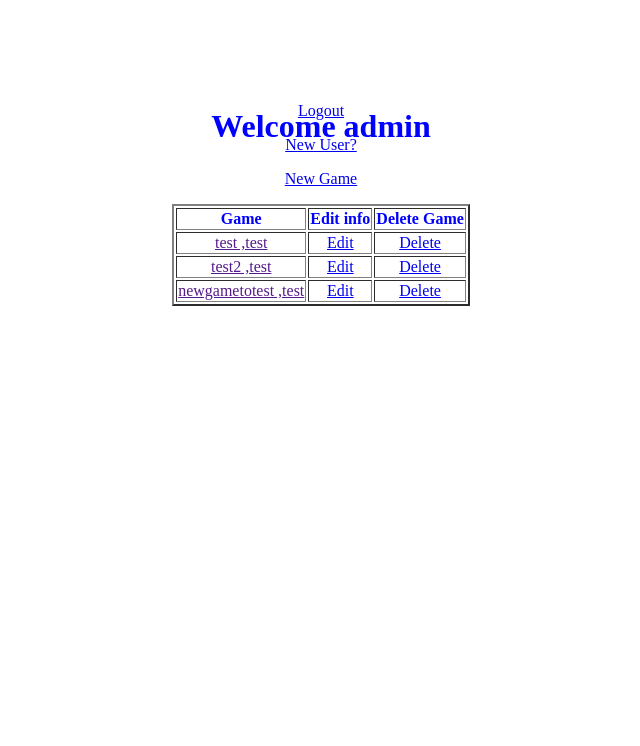
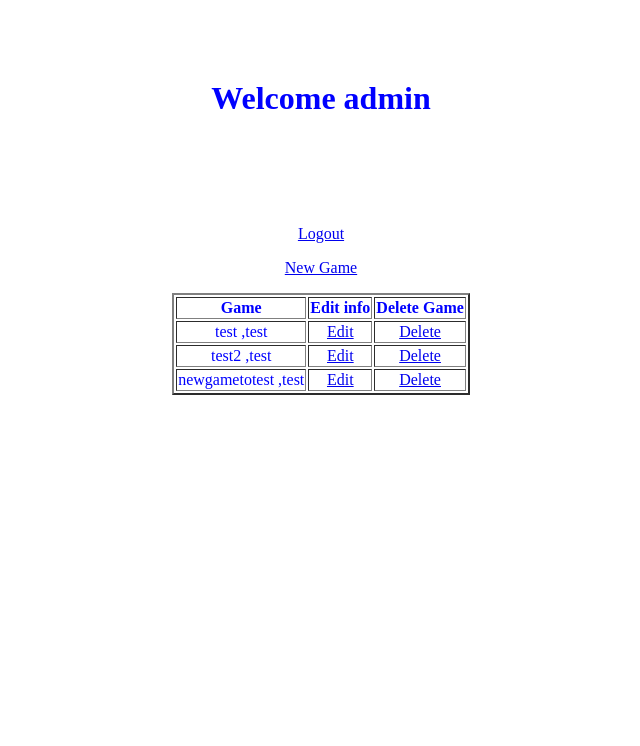
Before and after one commit to cs-fullstack-2019-spring/django-mini-project4-thomas-rob, a Django app: page / in a window 1280 px wide. Shown: the top 746 px of the page, without its empty margins (319-959 px from the left). After the commit the page ends 395 px from the top, so only its background shows below. Run offline with Django 3.2, Linux system fonts and the light colour scheme; a user stored in the database is signed in; data comes from the database, SQL or seed files in the repository; both versions use the stored data as it was after the commit.

Commit message:
minor debugging and style rework

```diff
--- a/gameApp/static/gameApp/style.css
+++ b/gameApp/static/gameApp/style.css
@@ -1,7 +1,7 @@
 body{
     display: grid;
     grid-template-columns: repeat(12, 1fr);
-    grid-template-rows: repeat(25, 1fr);
+    grid-template-rows: repeat(15, 1fr);
     grid-column-gap: 10px;
     grid-row-gap: 15px;
     justify-items: center;
@@ -9,7 +9,6 @@ body{
 header{
     grid-column: 5/9;
     grid-row: 2/5;
-    font-size: 100%;
     color: blue;
 }
 #nav1{
@@ -26,10 +25,8 @@ header{
      border: 1.5px solid black;
  }
  div{
-     grid-row: 2/5;
+     grid-row: 5/9;
      grid-column: 5/9;
-     font-size: 100%;
      color: blue;
     text-align: center;
-
  }
--- a/gameApp/templates/gameApp/index.html
+++ b/gameApp/templates/gameApp/index.html
@@ -22,9 +22,6 @@
 {% block content %}
 {% if user.is_authenticated %}
 <p><a href="{% url 'logout' %}">Logout</a></p>
-<p><a href="{% url 'newUser' %}">New User?</a></p>
-
-
 <p><a href="newGame">New Game</a></p>
 {% if gameList %}
 <table border="2">
@@ -35,7 +32,7 @@
     </tr>
     {% for game in gameList %}
     <tr>
-        <td><a href="">{{ game }}</a></td>
+        <td>{{ game }}</td>
         <td><a href="{% url 'edit' game.id %}">Edit</a></td>
         <td><a href="{% url 'delete' game.id %}">Delete</a></td>
     </tr>
@@ -48,7 +45,6 @@
 <p><a href="{% url 'login' %}">Login</a>
 <p><a href="{% url 'newUser' %}">New User?</a></p>
 {% endif%}
-
 {% endblock content %}
 </div>
 </body>
--- a/gameApp/urls.py
+++ b/gameApp/urls.py
@@ -4,7 +4,6 @@ from . import views
 
 urlpatterns = [
     path('', views.index, name='index'),
-    # path('login/', views.login, name='login'),
     path('newUser/', views.newUser, name='newUser'),
     path('accounts/', include('django.contrib.auth.urls')),
     path('newGame/', views.newGame, name='newGame'),
--- a/gameApp/views.py
+++ b/gameApp/views.py
@@ -17,7 +17,6 @@ def index(request):  # for the rendering of the index page
     if request.user.is_authenticated:  # makes sure the user is logged in to authorize this existing
         gameCollector = GameCollectorModel.objects.get(userIDkey=request.user)  # this gets the game collector
         gameList = GameModel.objects.filter(gameMakeIdKey=gameCollector)  # this gets the list of games that person did
-
     else:
         gameList = ''  # sets gamelist to empty so no games will be displayed
 
```
Also changed, not shown: db.sqlite3.
